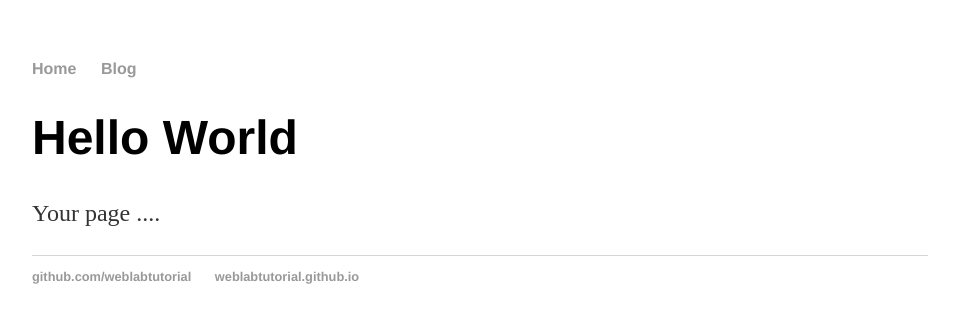
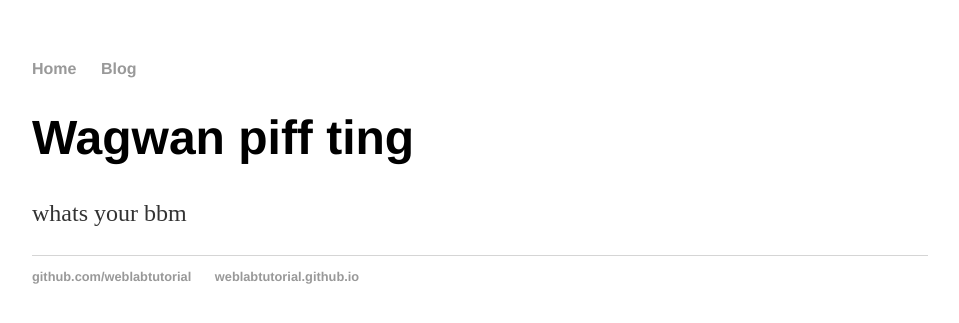
Before and after one commit to Lukas-Jurcaga/Lukas-Jurcaga.github.io, a Jekyll site: the page built from index.html, in a window 1280 px wide. Shown: the top 323 px of the page, without its empty margins (160-1119 px from the left). Built offline with Jekyll 4.4.1, drawn with Linux system fonts in a browser that asks for light colours.

Commit message:
Changed index.html.
layout set to default and page is now generated dynamically.

```diff
--- a/index.html
+++ b/index.html
@@ -1,28 +1,9 @@
-<!DOCTYPE html>
-<html>
-  <head>
-    <link rel="stylesheet" type="text/css" href="style.css">
-    <title>Web Programming</title>
-  </head>
+---
+layout: default
+title: Web Programming
+---
 
-  <body>
-    <nav>
-      <ul>
-        <li><a href="/">Home</a></li>
-        <li><a href="/blog">Blog</a></li>
-      </ul>
-    </nav>
-
-    <div class="container">
-      <div class="blurb">
-        <h1>Hello World</h1>
-        <p>Your page ....</p>
-        <footer>
-          <ul>
-            <li><a href="https://github.com/weblabtutorial">github.com/weblabtutorial</a></li>
-            <li><a href="https://weblabtutorial.github.io">weblabtutorial.github.io </a></li>
-          </ul>
-        </footer>
-    </body>
-
-</html>
+<div class="blurb">
+  <h1>Wagwan piff ting</h1>
+  <p>whats your bbm</p>
+</div>
```
